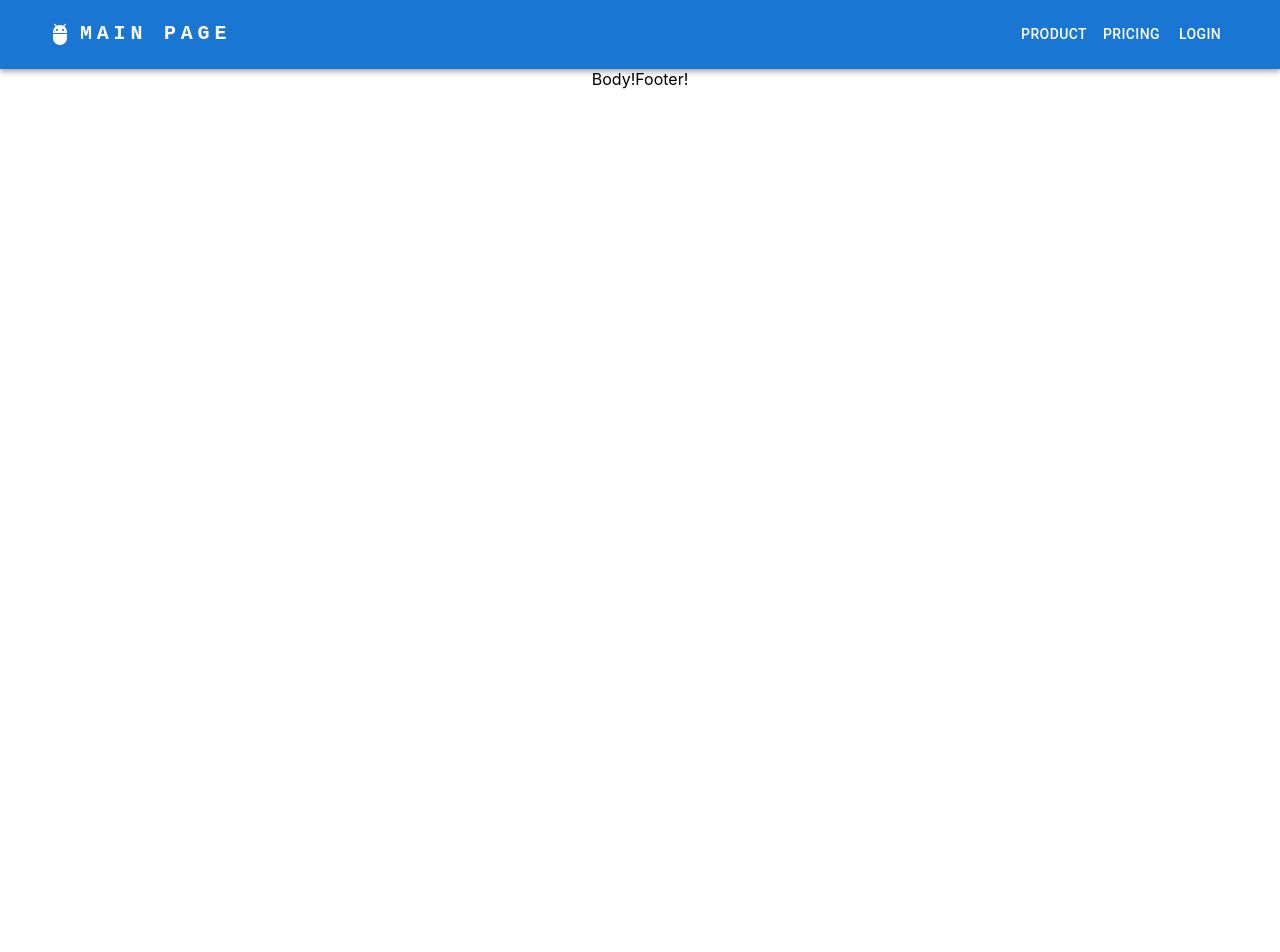
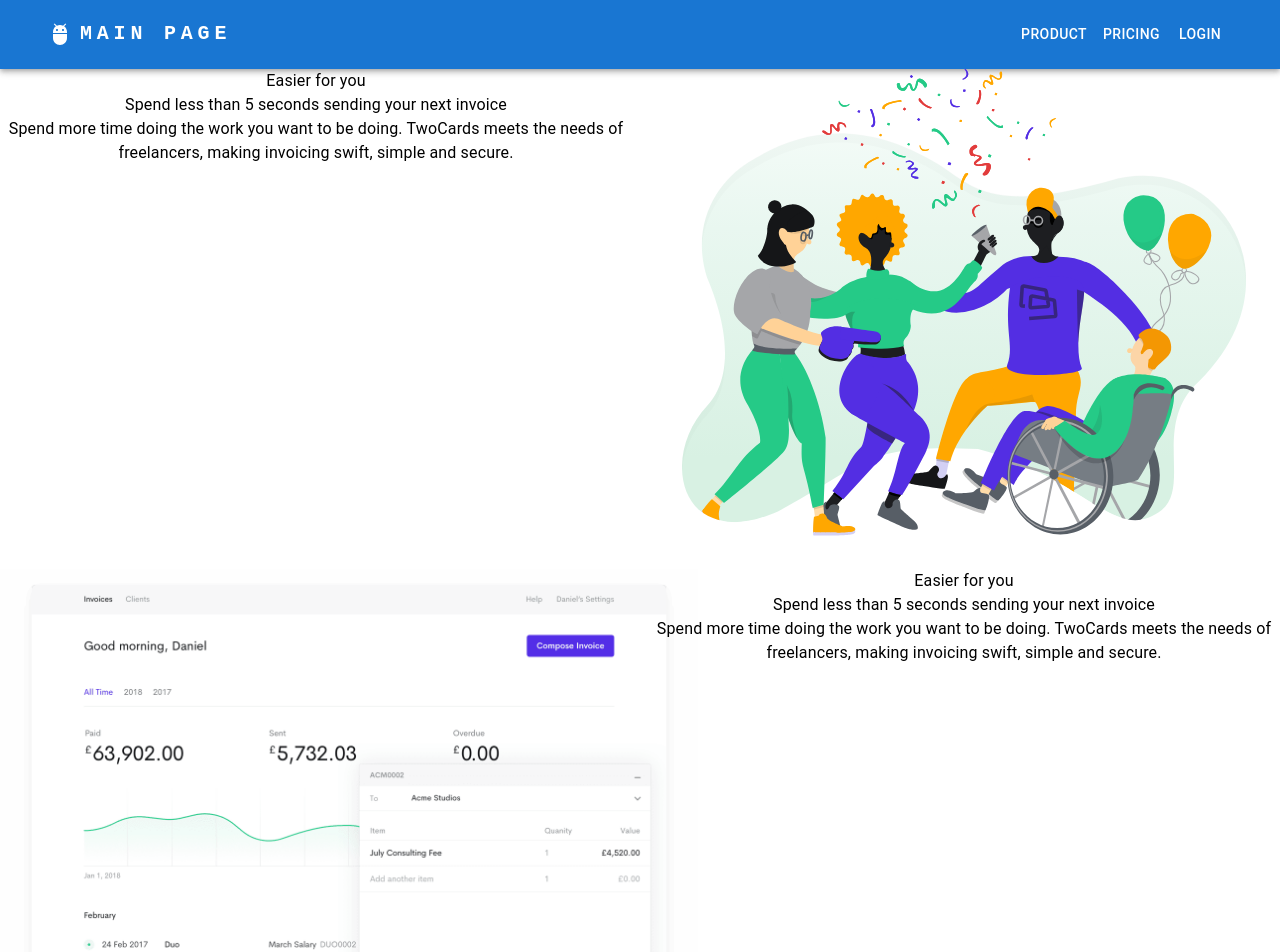
Before and after one commit to renzoiscalma/main-page, a React (Create React App) app: page / in a window 1280 px wide. Shown: the top 952 px of the page. Before the commit the page ends 800 px from the top, so only its background shows below. Built offline with nearby package versions, Linux system fonts and the light colour scheme.

Commit message:
Added body

```diff
--- a/src/components/Body.jsx
+++ b/src/components/Body.jsx
@@ -1,9 +1,55 @@
 import React from "react";
+import Grid from "@mui/material/Grid";
+import Typography from "@mui/material/Typography";
+import {image1, image2} from "../utils/image";
+const headline = {};
+const gridData = [{}];
 
 const Body = () => {
 	return (
 		<>
-			Body!
+			<Grid container spacing={2}>
+				{/* <Headline></Headline> */}
+				{/* { Array.map(() => (<Grid> </Grid>))} */}
+				<Grid item xs={6}>
+						<Typography>
+							Easier for you
+						</Typography>
+						<Typography>
+							Spend less than 5 seconds sending your next invoice
+						</Typography>
+						<Typography>
+							Spend more time doing the work you want to be doing.
+							TwoCards meets the needs of freelancers,
+							making invoicing swift, simple and secure.
+						</Typography>
+				</Grid>
+				<Grid item xs={6}>
+						<img
+							src={image1}
+							height={480}
+						/>
+				</Grid>
+				<Grid item xs={6}>
+						<img
+							src={image2+"?w=480&h=480"}
+							height={480}
+						/>
+				</Grid>
+				<Grid item xs={6}>
+						<Typography>
+							Easier for you
+						</Typography>
+						<Typography>
+							Spend less than 5 seconds sending your next invoice
+						</Typography>
+						<Typography>
+							Spend more time doing the work you want to be doing.
+							TwoCards meets the needs of freelancers,
+							making invoicing swift, simple and secure.
+						</Typography>
+				</Grid>
+			</Grid>
 		</>
 	)
 };
--- /dev/null
+++ b/src/utils/image.jsx
@@ -0,0 +1,7 @@
+import image1 from '../media/image1.svg';
+import image2 from '../media/image2.png';
+
+export {
+	image1,
+	image2
+};
```
Also changed, not shown: src/media/image1.svg (added), src/media/image2.png (added).
